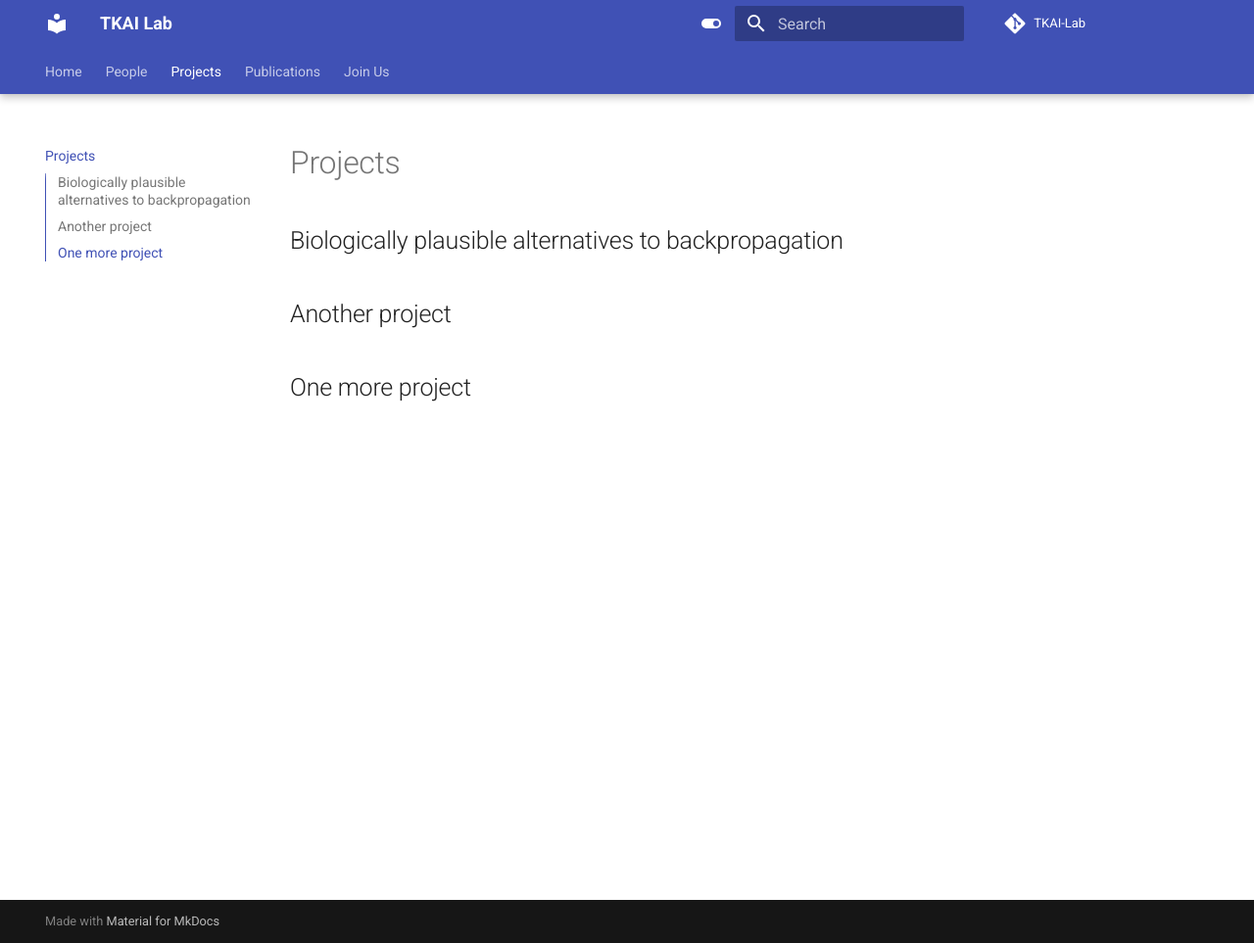
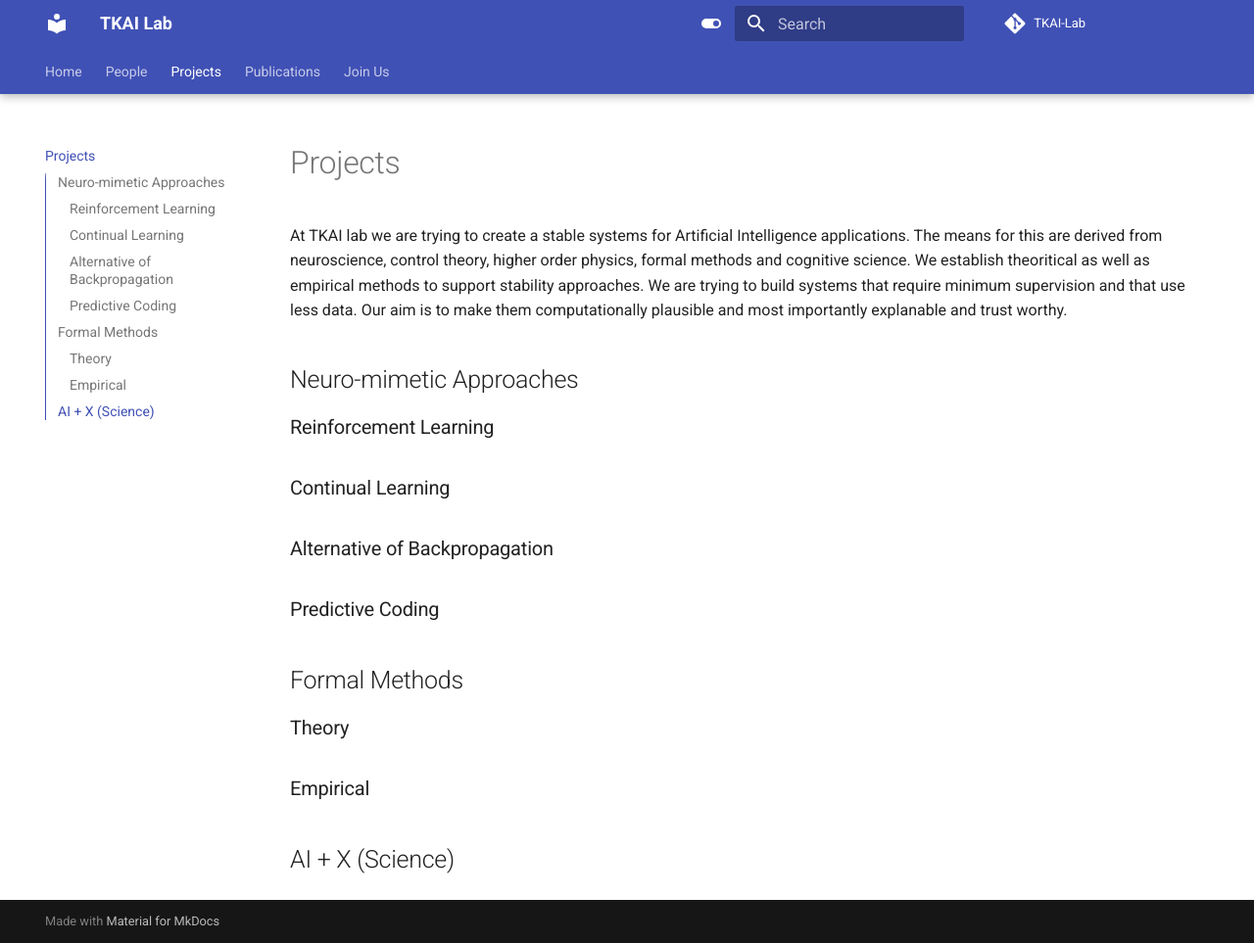
Before and after one commit to TKAI-LAB-Mali/tkai-lab-mali.github.io, an MkDocs documentation site: the page built from docs/projects.md, in a window 1280 px wide and 963 px high. Shown: the whole window at 98% size. Built offline with MkDocs 1.6.1 and Material for MkDocs 9.7.7, drawn with Linux system fonts in a browser that asks for light colours.

Commit message:
Added projects

```diff
--- a/docs/projects.md
+++ b/docs/projects.md
@@ -1,7 +1,16 @@
 # Projects
+At TKAI lab we are trying to create a stable systems for Artificial Intelligence applications. The means for this are derived from neuroscience, control theory, higher order physics, formal methods and cognitive science.
+We establish theoritical as well as empirical methods to support stability approaches.
+We are trying to build systems that require minimum supervision and that use less data. Our aim is to make them computationally plausible and most importantly explanable and trust worthy.
 
-## Biologically plausible alternatives to backpropagation
+## Neuro-mimetic Approaches
+### Reinforcement Learning
+### Continual Learning
+### Alternative of Backpropagation
+### Predictive Coding
 
-## Another project
+## Formal Methods
+### Theory
+### Empirical
 
-## One more project
+## AI + X (Science)
```
